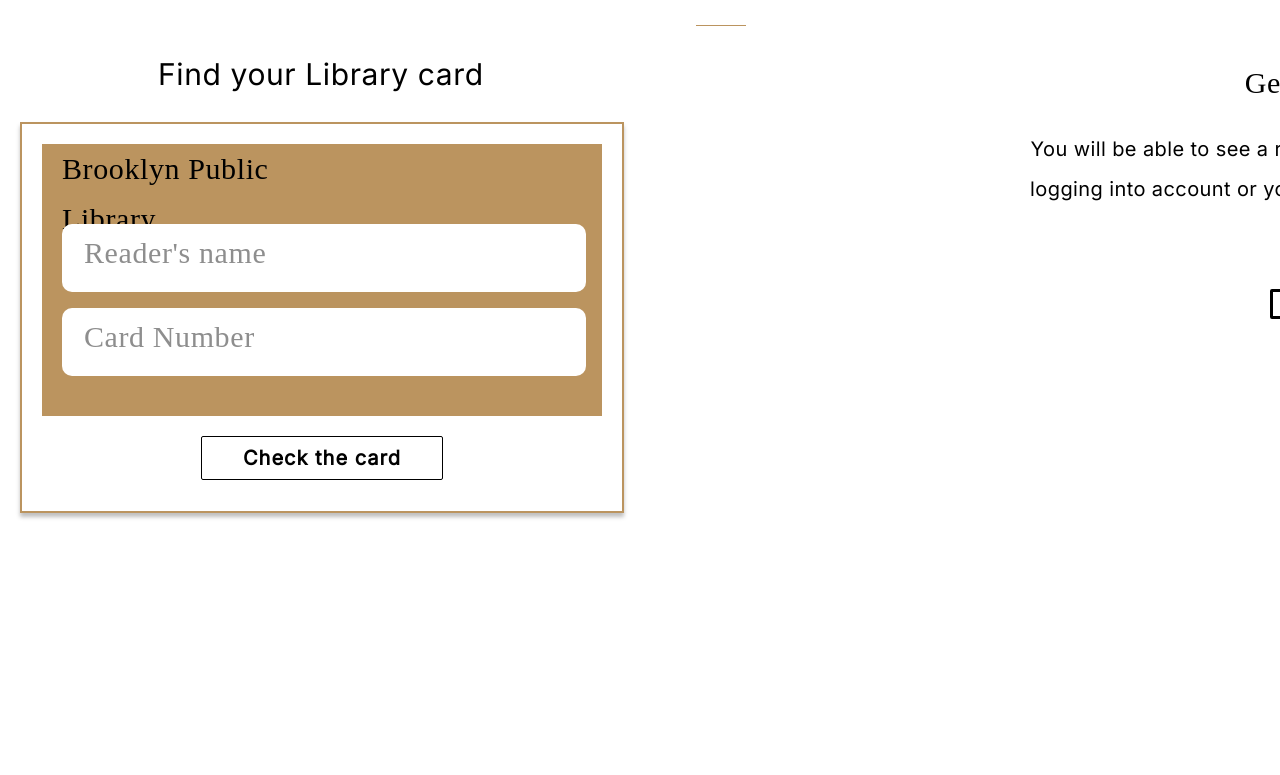
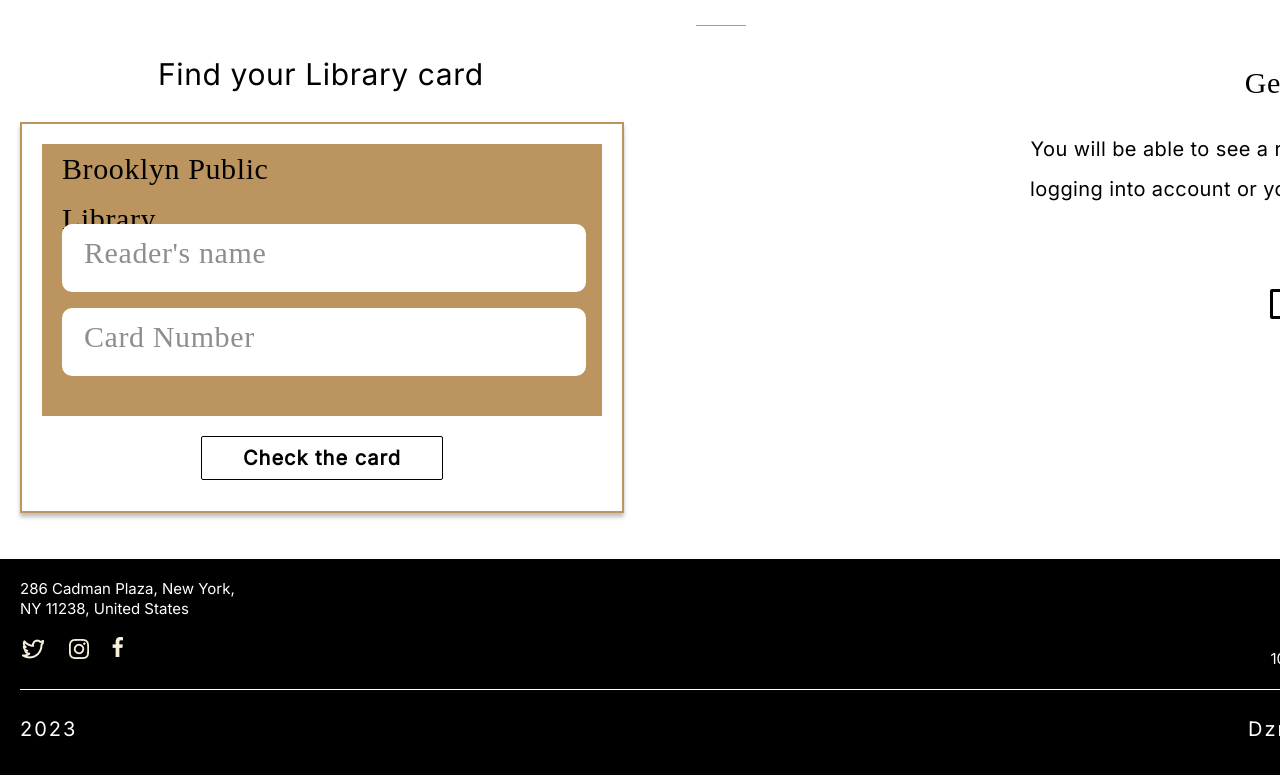
Before and after one commit to lipen76/Library, a plain HTML site: page index.html in a window 1280 px wide. Shown: the part 4557-5332 px from the top of the page. Before the commit the page ends 5096 px from the top, so only its background shows below. Drawn offline with Linux system fonts and the light colour scheme; a web font is replaced by a local one.

Commit message:
add footer

```diff
--- a/index.html
+++ b/index.html
@@ -223,8 +223,25 @@
     </div>
 </div>
 </main>
-    <footer>
-
+    <footer class="footer">
+        <div class="content_top">
+            <div class="content_top_frame1">
+                <p class="address">286 Cadman Plaza, New York, NY 11238, United States</p>
+                <p class="open_hours1">Mon - Fri <br> 08:00 am - 07:00 pm</p>
+            </div>
+            <div class="content_top_frame2">
+                <ul class="social_media">
+                    <li><a href="#header"><img src="/social_media_icons/u_twitter-alt.png" alt="twitter"></a></li>
+                    <li><a href="#header"><img src="/social_media_icons/u_instagram.png" alt="instagram"></a></li>
+                    <li><a href="#header"><img src="/social_media_icons/Vector.png" alt="facebook"></a></li>
+                </ul>
+                <p class="open_hours2">Sat - Sun <br> 10:00 am - 06:00 pm</p>
+            </div>
+        </div>
+        <div class="content_bottom">
+            <p class="year_creation">2023</p>
+            <p class="username"><a href="https://github.com/lipen76" target="_blank">Dzmitry Sudnik</a></p>
+        </div>
     </footer>
 </body>
 </html>
--- a/style.css
+++ b/style.css
@@ -774,3 +774,130 @@ background-color: black;
 .get_reader_card_button button:hover {
     background-color: #BB945F;
 }
+.footer {
+    width: 1440px;
+    height: 250px;
+    margin-top: 20px;
+    background-color: #000;
+}
+.content_top {
+    width: 1400px;
+    height: 90px;
+    margin-top: 20px;
+    margin-left: 20px;
+    margin-right: 20px;
+}
+.content_top_frame1 {
+    width: 1400px;
+    height: 40px;
+    display: flex;
+    flex-direction: row;
+    justify-content: space-between;
+    margin-block-end: 0em;
+    margin-block-start: 0em;
+}
+.address {
+    width: 229px;
+    height: 40px;
+    font-family: 'Inter', sans-serif;
+    font-size: 15px;
+    font-weight: 400;
+    line-height: 20px;
+    letter-spacing: 0em;
+    color: #fff;
+    margin-block-end: 0em;
+    margin-block-start: 0em;
+}
+.open_hours1 {
+    width: 149px;
+    height: 40px;
+    margin-left: 800px;
+    font-family: 'Inter', sans-serif;
+    font-size: 15px;
+    font-weight: 400;
+    line-height: 20px;
+    letter-spacing: 0em;
+    text-align: right;
+    color: #fff;
+    margin-block-end: 0em;
+    margin-block-start: 0em;
+}
+.content_top_frame2 {
+    width: 1398px;
+    height: 40px;
+    margin-top: 10px;
+    margin-left: 1px;
+    display: flex;
+    flex-direction: row;
+    justify-content: space-between;
+}
+.social_media {
+    width: 102px;
+    height: 24px;
+    margin-top: 8px;
+    display: flex;
+    flex-direction: row;
+    justify-content: space-between;
+    padding-inline-start: 0px;
+}
+.open_hours2 {
+    width: 149px;
+    height: 40px;
+    font-family: 'Inter', sans-serif;
+    font-size: 15px;
+    font-weight: 400;
+    line-height: 20px;
+    letter-spacing: 0em;
+    text-align: right;
+    color: #fff;
+    margin-block-start: 0em;
+    margin-block-end: 0em;
+}
+.content_top::after {
+    content: '';
+    display: block;
+    width: 100%;
+    height: 1px;
+    background-color: #fff;
+    margin-top: 20px;
+}
+.content_bottom {
+    width: 1400px;
+    height: 22px;
+    margin-top: 20px;
+    margin-left: 20px;
+    display: flex;
+    flex-direction: row;
+    justify-content: space-between;
+}
+.year_creation {
+    width: 56px;
+    height: 20px;
+    margin-top: 30px;
+    font-family: 'Inter', sans-serif;
+    font-size: 20px;
+    font-weight: 400;
+    line-height: 20px;
+    letter-spacing: 2px;
+    text-align: center;
+    color: #fff;
+}
+.username {
+    width: 172px;
+    height: 22px;
+    margin-block-start: 0em;
+    margin-top: 20px
+}
+.username a {
+    color: #fff;
+    font-family: 'Inter', sans-serif;
+    font-size: 20px;
+    font-weight: 400;
+    line-height: 40px;
+    letter-spacing: 2px;
+    text-align: center;
+    text-decoration: none;
+}
+.username a:hover {
+    color: #BB945F;
+}
```
Also changed, not shown: social_media_icons/Vector.png (added), social_media_icons/u_instagram.png (added), social_media_icons/u_twitter-alt.png (added).
